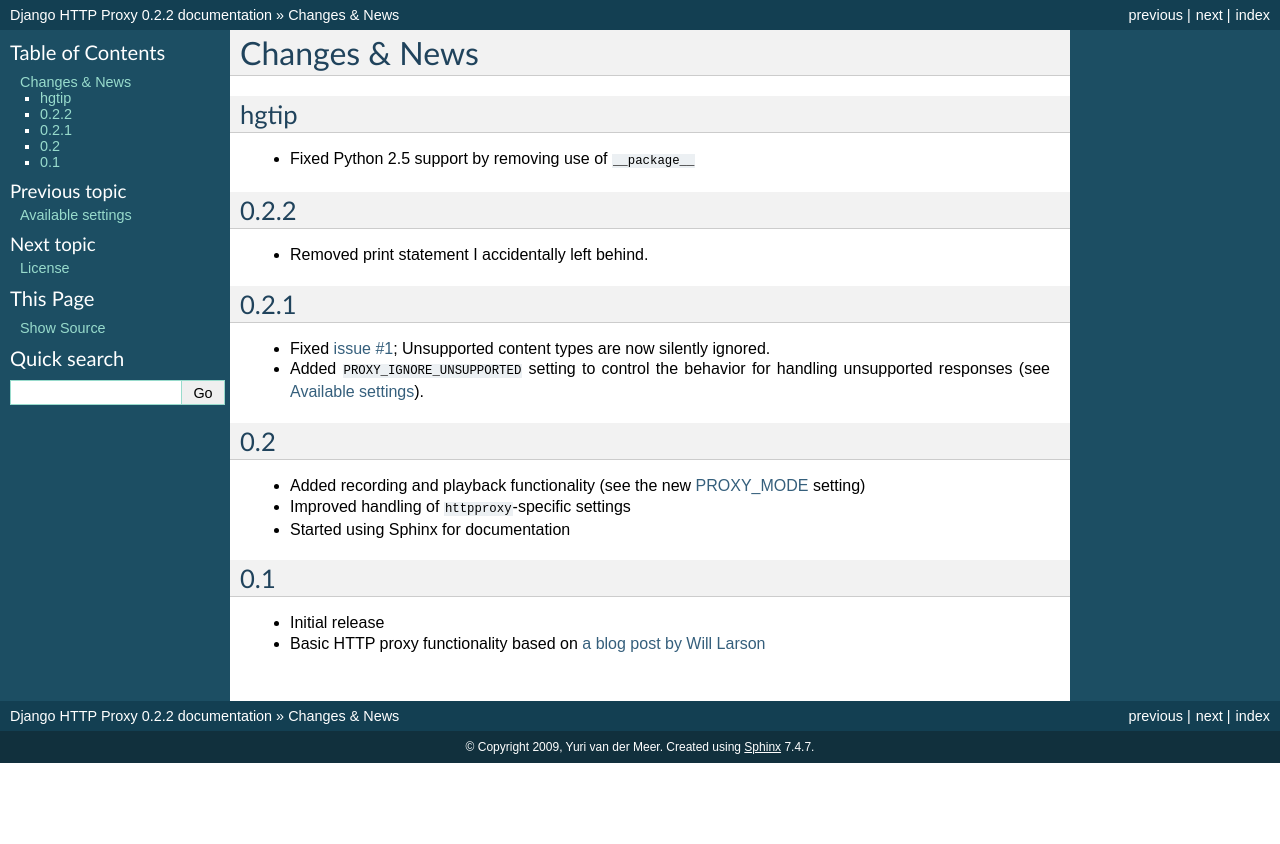
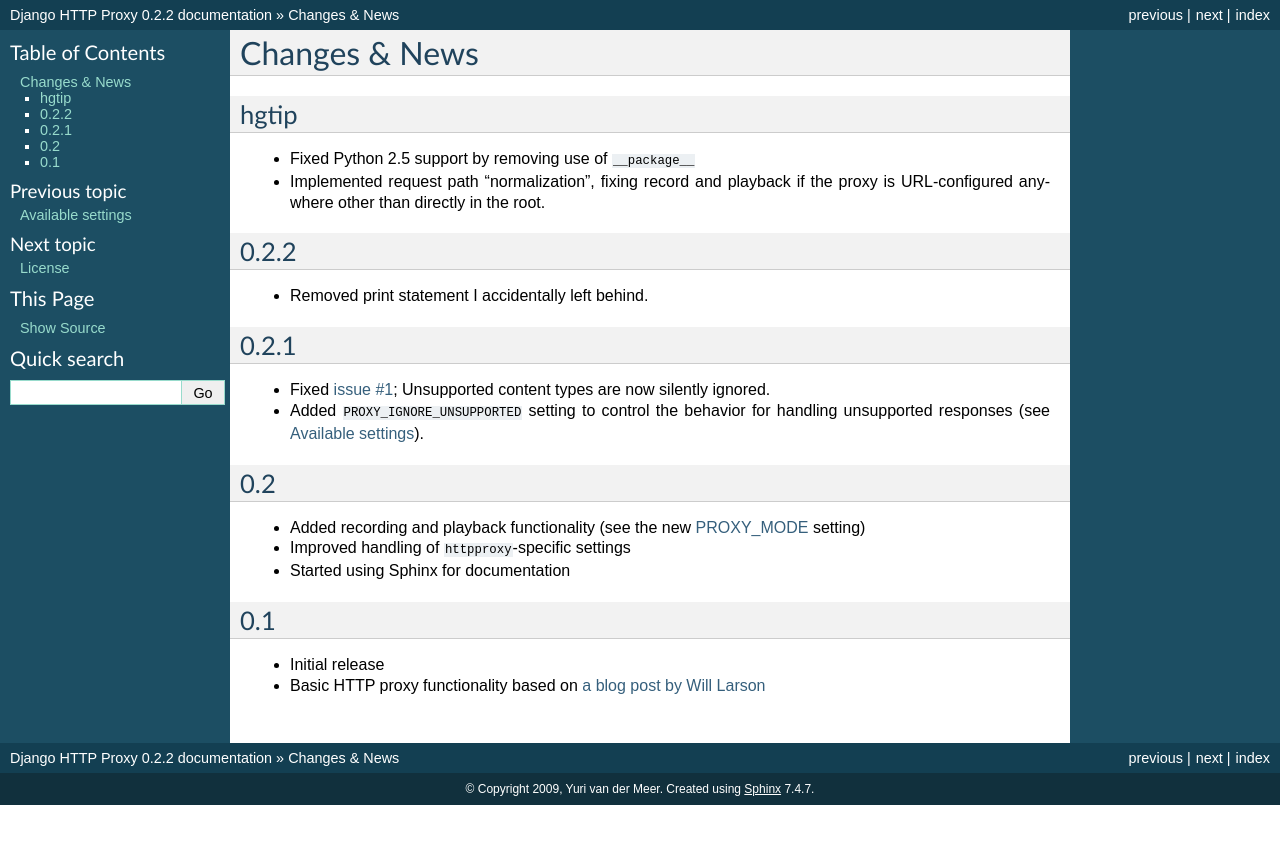
Before and after one commit to yvandermeer/django-http-proxy, a Sphinx documentation site: the page built from docs/changes.txt, in a window 1280 px wide. Shown: the top 844 px of the page. Built offline with Sphinx 7.4.7, drawn with Linux system fonts in a browser that asks for light colours.

Commit message:
Updated the changelog.

```diff
--- a/docs/changes.txt
+++ b/docs/changes.txt
@@ -5,6 +5,8 @@
 ~~~~~
 
 * Fixed Python 2.5 support by removing use of ``__package__``
+* Implemented request path "normalization", fixing record and playback if the
+  proxy is URL-configured anywhere other than directly in the root.
 
 0.2.2
 ~~~~~
```
